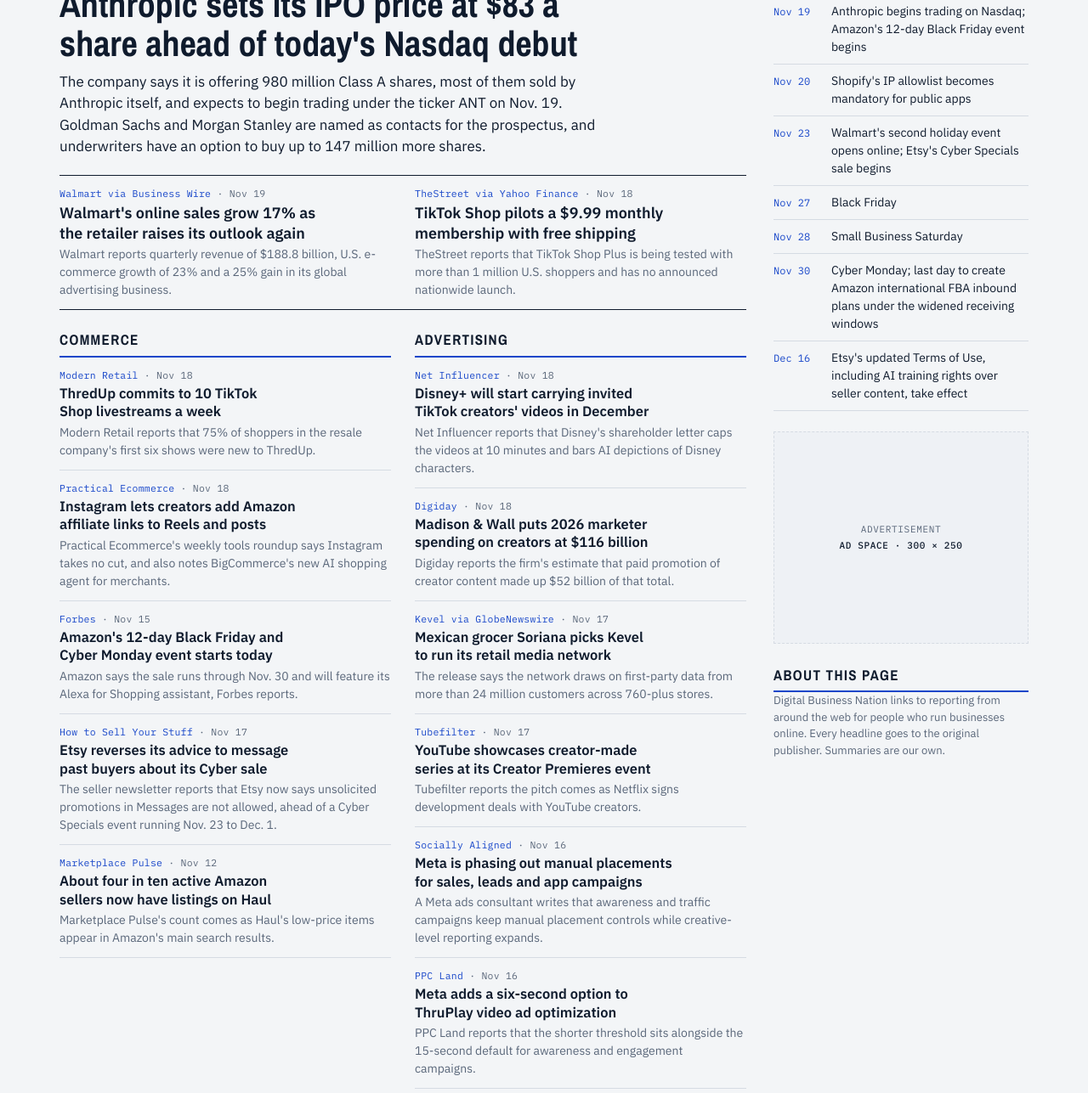
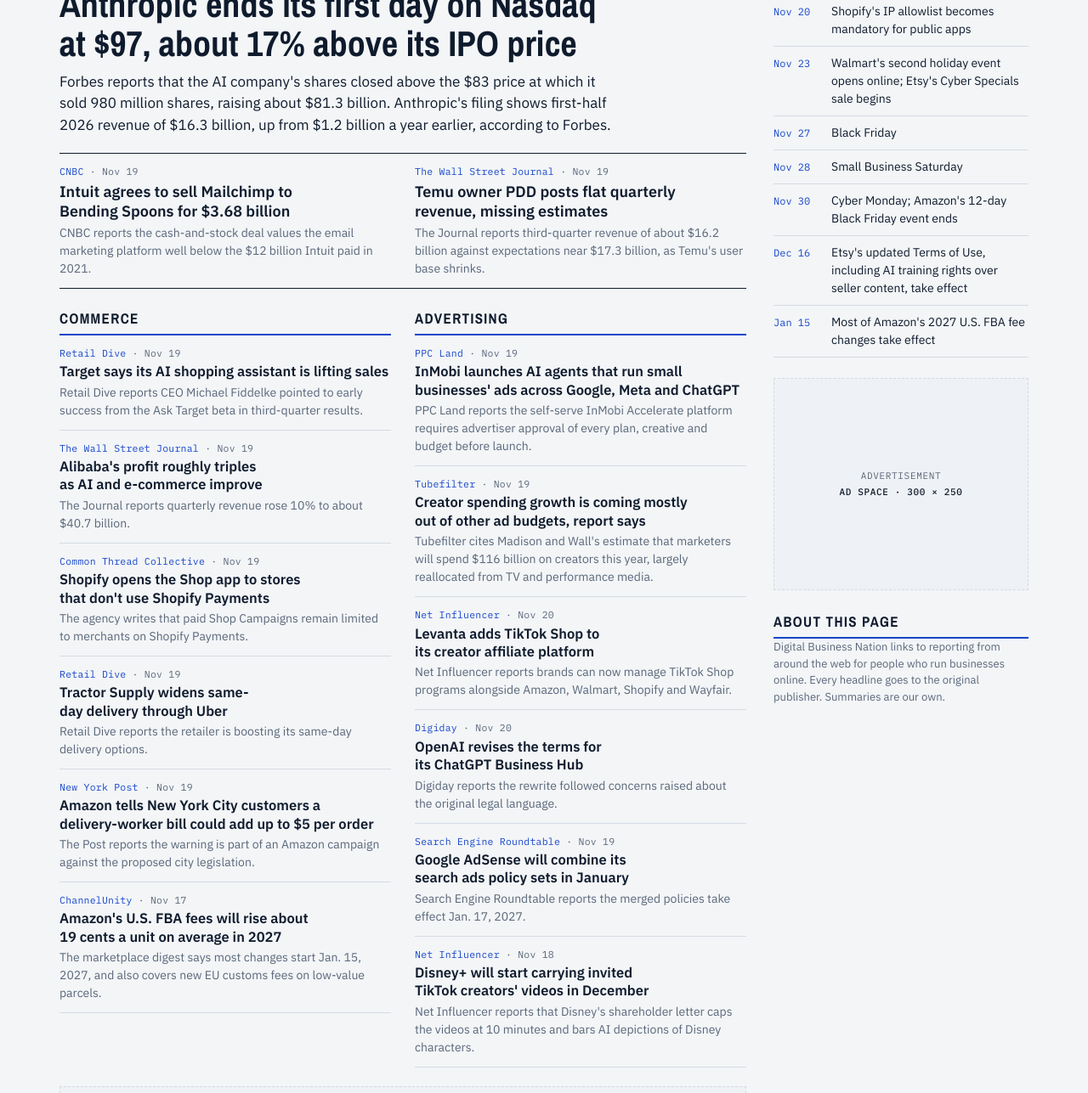
Before and after one commit to rfowlerjr/digitalbusinessnation, a plain HTML site: page index.html in a window 1280 px wide. Shown: the part 308-1595 px from the top of the page at 85% size. Drawn offline with nearby package versions, Linux system fonts and the light colour scheme.

Commit message:
Daily refresh: November 20, 2026
Co-Authored-By: Claude Opus 5.5 <noreply@anthropic.com>
Claude-Session: https://claude.ai/code/session_01KpBwt2mJZf4JHLQjmK7psY

```diff
--- a/index.html
+++ b/index.html
@@ -136,111 +136,115 @@ footer{border-top:3px solid var(--ink);padding:16px 0 32px;font-size:13px;color:
 
 <script>
 /* ===== DAILY DATA: everything below this line is what changes each day ===== */
-const EDITION = { date: "Thursday, November 19, 2026", updated: "Updated 4:50 a.m. PT" };
+const EDITION = { date: "Friday, November 20, 2026", updated: "Updated 4:50 a.m. PT" };
 
 const LEAD = {
-  src: "Anthropic", when: "Nov 18",
-  url: "https://www.anthropic.com/news/anthropic-prices-initial-public-offering",
-  title: "Anthropic sets its IPO price at $83 a share ahead of today's Nasdaq debut",
-  sum: "The company says it is offering 980 million Class A shares, most of them sold by Anthropic itself, and expects to begin trading under the ticker ANT on Nov. 19. Goldman Sachs and Morgan Stanley are named as contacts for the prospectus, and underwriters have an option to buy up to 147 million more shares."
+  src: "Forbes", when: "Nov 19",
+  url: "https://www.forbes.com/sites/fionariley/2026/11/19/anthropic-ipo-live-nasdaq-futures-jump-as-record-stock-debut-could-open-25-higher/",
+  title: "Anthropic ends its first day on Nasdaq at $97, about 17% above its IPO price",
+  sum: "Forbes reports that the AI company's shares closed above the $83 price at which it sold 980 million shares, raising about $81.3 billion. Anthropic's filing shows first-half 2026 revenue of $16.3 billion, up from $1.2 billion a year earlier, according to Forbes."
 };
 
 const ALSO = [
-  { src: "Walmart via Business Wire", when: "Nov 19",
-    url: "https://www.businesswire.com/news/home/20261118447417/en/Walmart-reports-revenue-growth-of-5.2-up-4.5-in-constant-currency-cc",
-    title: "Walmart's online sales grow 17% as the retailer raises its outlook again",
-    sum: "Walmart reports quarterly revenue of $188.8 billion, U.S. e-commerce growth of 23% and a 25% gain in its global advertising business." },
-  { src: "TheStreet via Yahoo Finance", when: "Nov 18",
-    url: "https://finance.yahoo.com/media-advertising/articles/tiktok-shop-takes-amazon-walmart-180700517.html",
-    title: "TikTok Shop pilots a $9.99 monthly membership with free shipping",
-    sum: "TheStreet reports that TikTok Shop Plus is being tested with more than 1 million U.S. shoppers and has no announced nationwide launch." }
+  { src: "CNBC", when: "Nov 19",
+    url: "https://www.cnbc.com/2026/11/19/intuit-mailchimp-sale-bending-spoons.html",
+    title: "Intuit agrees to sell Mailchimp to Bending Spoons for $3.68 billion",
+    sum: "CNBC reports the cash-and-stock deal values the email marketing platform well below the $12 billion Intuit paid in 2021." },
+  { src: "The Wall Street Journal", when: "Nov 19",
+    url: "https://www.wsj.com/business/earnings/temu-owner-reports-flat-profit-revenue-as-challenges-continue-039f7d3e",
+    title: "Temu owner PDD posts flat quarterly revenue, missing estimates",
+    sum: "The Journal reports third-quarter revenue of about $16.2 billion against expectations near $17.3 billion, as Temu's user base shrinks." }
 ];
 
 const SECTIONS = [
   { id: "commerce", name: "Commerce", items: [
-    { src: "Modern Retail", when: "Nov 18",
-      url: "https://modernretail.co/operations/thredup-launches-tiktok-shop-livestreams-as-part-of-its-social-commerce-push",
-      title: "ThredUp commits to 10 TikTok Shop livestreams a week",
-      sum: "Modern Retail reports that 75% of shoppers in the resale company's first six shows were new to ThredUp." },
-    { src: "Practical Ecommerce", when: "Nov 18",
-      url: "https://practicalecommerce.com/new-ecommerce-tools-november-18-2026",
-      title: "Instagram lets creators add Amazon affiliate links to Reels and posts",
-      sum: "Practical Ecommerce's weekly tools roundup says Instagram takes no cut, and also notes BigCommerce's new AI shopping agent for merchants." },
-    { src: "Forbes", when: "Nov 15",
-      url: "https://www.forbes.com/sites/pamdanziger/2026/11/15/amazon-stretches-2026-black-friday-cyber-monday-to-12-day-sales-event/",
-      title: "Amazon's 12-day Black Friday and Cyber Monday event starts today",
-      sum: "Amazon says the sale runs through Nov. 30 and will feature its Alexa for Shopping assistant, Forbes reports." },
-    { src: "How to Sell Your Stuff", when: "Nov 17",
-      url: "https://howtosellyourstuff.substack.com/p/shop-talk-etsy-just-took-back-its",
-      title: "Etsy reverses its advice to message past buyers about its Cyber sale",
-      sum: "The seller newsletter reports that Etsy now says unsolicited promotions in Messages are not allowed, ahead of a Cyber Specials event running Nov. 23 to Dec. 1." },
-    { src: "Marketplace Pulse", when: "Nov 12",
-      url: "https://www.marketplacepulse.com/articles/amazon-has-put-four-in-ten-sellers-on-haul",
-      title: "About four in ten active Amazon sellers now have listings on Haul",
-      sum: "Marketplace Pulse's count comes as Haul's low-price items appear in Amazon's main search results." }
+    { src: "Retail Dive", when: "Nov 19",
+      url: "https://www.retaildive.com/news/target-ai-shopping-assistant-drives-sales-q3/875106/",
+      title: "Target says its AI shopping assistant is lifting sales",
+      sum: "Retail Dive reports CEO Michael Fiddelke pointed to early success from the Ask Target beta in third-quarter results." },
+    { src: "The Wall Street Journal", when: "Nov 19",
+      url: "https://www.wsj.com/business/earnings/alibaba-earnings-rebound-sharply-as-ai-profitability-improves-70fd90d5",
+      title: "Alibaba's profit roughly triples as AI and e-commerce improve",
+      sum: "The Journal reports quarterly revenue rose 10% to about $40.7 billion." },
+    { src: "Common Thread Collective", when: "Nov 19",
+      url: "https://commonthreadco.com/blogs/coachs-corner/shopify-just-opened-the-shop-app-to-every-store-not-just-shopify-payments-users",
+      title: "Shopify opens the Shop app to stores that don't use Shopify Payments",
+      sum: "The agency writes that paid Shop Campaigns remain limited to merchants on Shopify Payments." },
+    { src: "Retail Dive", when: "Nov 19",
+      url: "https://www.retaildive.com/news/tractor-supply-uber-same-day-delivery/874748/",
+      title: "Tractor Supply widens same-day delivery through Uber",
+      sum: "Retail Dive reports the retailer is boosting its same-day delivery options." },
+    { src: "New York Post", when: "Nov 19",
+      url: "https://nypost.com/2026/11/19/business/in-new-campaign-amazon-warns-nyc-customers-they-face-price-hikes-up-to-5-for-every-order-if-delivery-bill-is-passed/",
+      title: "Amazon tells New York City customers a delivery-worker bill could add up to $5 per order",
+      sum: "The Post reports the warning is part of an Amazon campaign against the proposed city legislation." },
+    { src: "ChannelUnity", when: "Nov 17",
+      url: "https://www.channelunity.com/2026/11/17/marketplace-news-digest-november-2026/",
+      title: "Amazon's U.S. FBA fees will rise about 19 cents a unit on average in 2027",
+      sum: "The marketplace digest says most changes start Jan. 15, 2027, and also covers new EU customs fees on low-value parcels." }
   ]},
   { id: "advertising", name: "Advertising", items: [
+    { src: "PPC Land", when: "Nov 19",
+      url: "https://ppc.land/inmobi-lets-seven-ai-agents-run-small-firms-google-meta-and-chatgpt-ads/",
+      title: "InMobi launches AI agents that run small businesses' ads across Google, Meta and ChatGPT",
+      sum: "PPC Land reports the self-serve InMobi Accelerate platform requires advertiser approval of every plan, creative and budget before launch." },
+    { src: "Tubefilter", when: "Nov 19",
+      url: "https://www.tubefilter.com/2026/11/19/marketers-will-spend-116b-on-creators-in-2026-theyre-cannibalizing-other-budgets-to-do-it/",
+      title: "Creator spending growth is coming mostly out of other ad budgets, report says",
+      sum: "Tubefilter cites Madison and Wall's estimate that marketers will spend $116 billion on creators this year, largely reallocated from TV and performance media." },
+    { src: "Net Influencer", when: "Nov 20",
+      url: "https://netinfluencer.com/creator-affiliate-platform-levanta-adds-tiktok-shop-alongside-amazon-walmart",
+      title: "Levanta adds TikTok Shop to its creator affiliate platform",
+      sum: "Net Influencer reports brands can now manage TikTok Shop programs alongside Amazon, Walmart, Shopify and Wayfair." },
+    { src: "Digiday", when: "Nov 20",
+      url: "https://digiday.com/media/openai-rewrites-chatgpt-business-hub-terms-after-legal-language-raises-concerns/",
+      title: "OpenAI revises the terms for its ChatGPT Business Hub",
+      sum: "Digiday reports the rewrite followed concerns raised about the original legal language." },
+    { src: "Search Engine Roundtable", when: "Nov 19",
+      url: "https://www.seroundtable.com/recap-11-19-2026-42575.html",
+      title: "Google AdSense will combine its search ads policy sets in January",
+      sum: "Search Engine Roundtable reports the merged policies take effect Jan. 17, 2027." },
     { src: "Net Influencer", when: "Nov 18",
       url: "https://netinfluencer.com/disney-will-add-tiktok-creator-videos-in-december-timed-to-avengers-doomsday",
       title: "Disney+ will start carrying invited TikTok creators' videos in December",
-      sum: "Net Influencer reports that Disney's shareholder letter caps the videos at 10 minutes and bars AI depictions of Disney characters." },
-    { src: "Digiday", when: "Nov 18",
-      url: "https://digiday.com/media-buying/brands-booking-creators-to-make-their-ads-are-pushing-up-116b-global-influencer-market",
-      title: "Madison & Wall puts 2026 marketer spending on creators at $116 billion",
-      sum: "Digiday reports the firm's estimate that paid promotion of creator content made up $52 billion of that total." },
-    { src: "Kevel via GlobeNewswire", when: "Nov 17",
-      url: "https://www.globenewswire.com/news-release/2026/11/17/3404987/0/en/soriana-media-chooses-kevel-to-power-its-retail-media-network-bringing-award-winning-ad-technology-to-mexican-retail.html",
-      title: "Mexican grocer Soriana picks Kevel to run its retail media network",
-      sum: "The release says the network draws on first-party data from more than 24 million customers across 760-plus stores." },
-    { src: "Tubefilter", when: "Nov 17",
-      url: "https://tubefilter.com/2026/11/17/youtube-creator-premieres-2026-new-series",
-      title: "YouTube showcases creator-made series at its Creator Premieres event",
-      sum: "Tubefilter reports the pitch comes as Netflix signs development deals with YouTube creators." },
-    { src: "Socially Aligned", when: "Nov 16",
-      url: "https://sociallyaligned.com/meta-ads-updates-november-2026/",
-      title: "Meta is phasing out manual placements for sales, leads and app campaigns",
-      sum: "A Meta ads consultant writes that awareness and traffic campaigns keep manual placement controls while creative-level reporting expands." },
-    { src: "PPC Land", when: "Nov 16",
-      url: "https://ppc.land/six-seconds-can-now-count-as-a-watched-video-ad-on-meta/",
-      title: "Meta adds a six-second option to ThruPlay video ad optimization",
-      sum: "PPC Land reports that the shorter threshold sits alongside the 15-second default for awareness and engagement campaigns." }
+      sum: "Net Influencer reports that Disney's shareholder letter caps the videos at 10 minutes and bars AI depictions of Disney characters." }
   ]},
   { id: "ai-funding", name: "AI & Funding", wide: true, items: [
+    { src: "TechCrunch", when: "Nov 19",
+      url: "https://techcrunch.com/2026/11/19/former-alibaba-execs-everful-raises-48-5m-to-connect-retailers-with-chinese-factories/",
+      title: "Everful raises $48.5 million to link smaller retailers with Chinese factories",
+      sum: "TechCrunch reports the company was started by former Alibaba executives." },
+    { src: "Tech.eu", when: "Nov 19",
+      url: "https://tech.eu/2026/11/19/london-based-boltz-raises-110m-series-a/",
+      title: "London's Boltz raises a $110 million Series A",
+      sum: "Tech.eu reports that Bessemer led the round." },
+    { src: "SiliconANGLE", when: "Nov 19",
+      url: "https://siliconangle.com/2026/11/19/industrial-monitoring-startup-brightai-closes-97m-investment/",
+      title: "Industrial monitoring startup BrightAI closes a $97 million investment",
+      sum: "SiliconANGLE reports Smith Point led the round." },
+    { src: "Fortune", when: "Nov 19",
+      url: "https://fortune.com/2026/11/19/series-a-funding-skyrocketed-2026-founders-arent-getting-more-chances/",
+      title: "Series A dollars are up sharply this year, but the number of deals is not",
+      sum: "Fortune cites Crunchbase data showing U.S. startups raised $42 billion in Series A rounds through October, up 60% from a year earlier." },
     { src: "TechCrunch", when: "Nov 18",
       url: "https://techcrunch.com/2026/11/18/spend-management-platform-payhawk-announces-280m-raise-2b-valuation",
       title: "Spend management startup Payhawk raises $280 million at a $2 billion valuation",
       sum: "TechCrunch reports that Goldman Sachs' growth equity arm led the Series C." },
-    { src: "Scommerce", when: "Nov 19",
-      url: "https://www.scommerce.com/linq-andreessen-horowitz/",
-      title: "Linq raises $90 million to build messaging for AI agents",
-      sum: "Scommerce reports that Andreessen Horowitz led the round and cites Dealroom for a $1 billion valuation, which Linq has not disclosed." },
-    { src: "TechStartups", when: "Nov 18",
-      url: "https://techstartups.com/2026/11/18/startup-funding-news-today-november-18-2026-isomorphic-labs-genesis-ai-model-ml-science-corporation-vincue-more/",
-      title: "Model ML raises $250 million at a $1.5 billion valuation",
-      sum: "TechStartups' daily funding roundup says General Atlantic and QED co-led the Series B." },
-    { src: "Business Standard", when: "Nov 18",
-      url: "https://www.business-standard.com/companies/news/ai-startup-humyn-labs-raises-47-million-in-series-a-funding-round-126111800765_1.html",
-      title: "Humyn Labs raises $47 million for real-world robotics training data",
-      sum: "Business Standard reports that Accel led $26 million of equity, with the rest in venture debt." },
-    { src: "Bank of America via PR Newswire", when: "Nov 17",
-      url: "https://www.prnewswire.com/news-releases/bank-of-america-study-business-owners-bet-on-growth-and-ai-despite-rising-costs-302941549.html",
-      title: "Bank of America survey finds 84% of business owners use AI",
-      sum: "The bank says marketing is the most common use, cited by 52% of the owners Ipsos surveyed in August." },
-    { src: "Microsoft", when: "Nov 17",
-      url: "https://news.microsoft.com/source/2026/11/17/microsoft-and-salesforce-announce-copilotforce-bringing-trusted-customer-context-and-action-into-microsoft-ai-experiences",
-      title: "Microsoft and Salesforce bring Salesforce data into Copilot",
-      sum: "Microsoft says the integration is in public preview with more than 38 prebuilt sales skills." }
+    { src: "The Next Web", when: "Nov 18",
+      url: "https://thenextweb.com/news/model-ml-250m-series-b-1-5bn-valuation-ai-agents-bankers",
+      title: "Model ML raises $250 million for AI agents built for bankers",
+      sum: "The Next Web reports the Series B values the company at $1.5 billion." }
   ]}
 ];
 
 const DATES = [
-  ["Nov 19", "Anthropic begins trading on Nasdaq; Amazon's 12-day Black Friday event begins"],
   ["Nov 20", "Shopify's IP allowlist becomes mandatory for public apps"],
   ["Nov 23", "Walmart's second holiday event opens online; Etsy's Cyber Specials sale begins"],
   ["Nov 27", "Black Friday"],
   ["Nov 28", "Small Business Saturday"],
-  ["Nov 30", "Cyber Monday; last day to create Amazon international FBA inbound plans under the widened receiving windows"],
-  ["Dec 16", "Etsy's updated Terms of Use, including AI training rights over seller content, take effect"]
+  ["Nov 30", "Cyber Monday; Amazon's 12-day Black Friday event ends"],
+  ["Dec 16", "Etsy's updated Terms of Use, including AI training rights over seller content, take effect"],
+  ["Jan 15", "Most of Amazon's 2027 U.S. FBA fee changes take effect"]
 ];
 /* ===== END DAILY DATA ===== */
 
```
